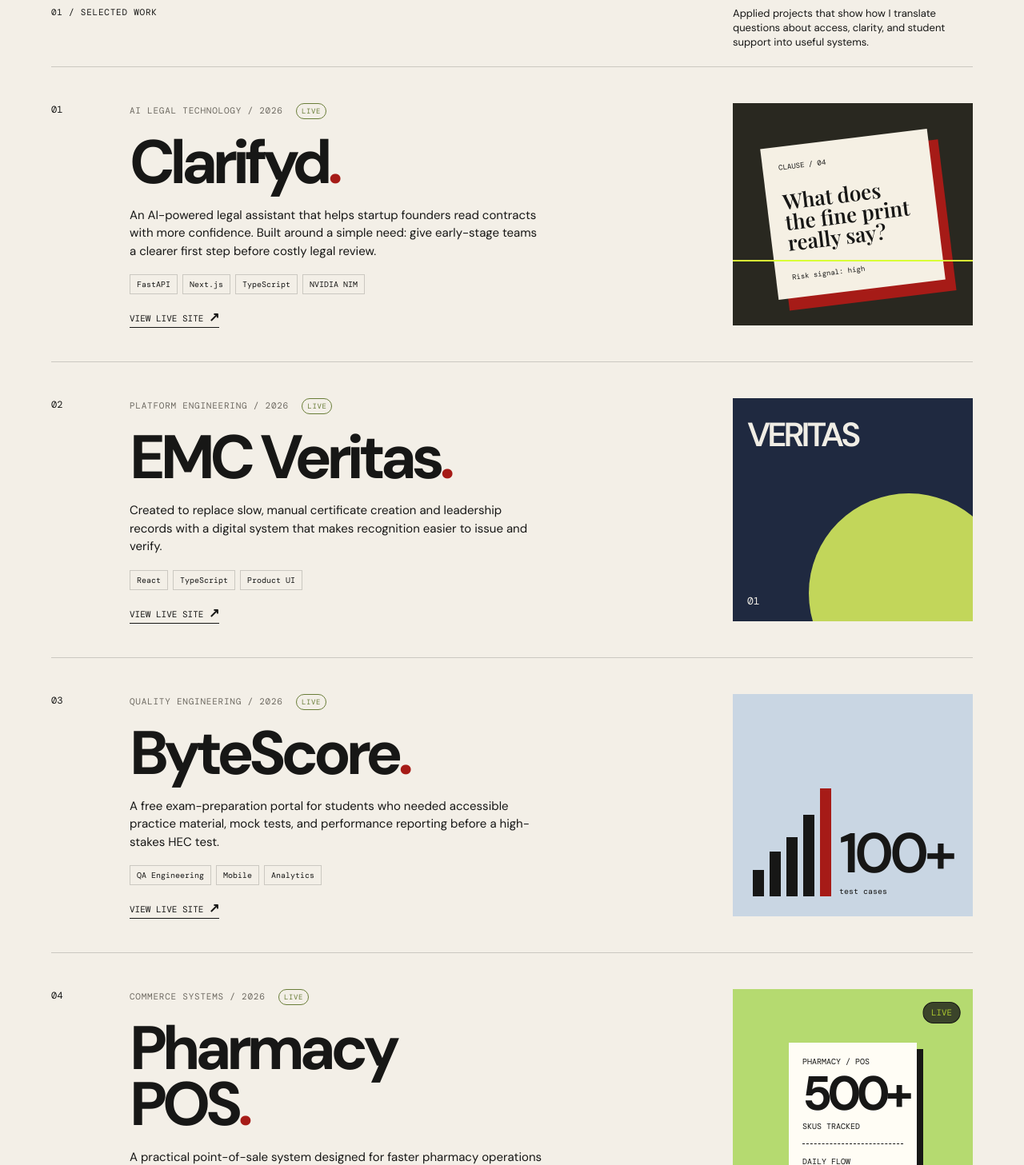
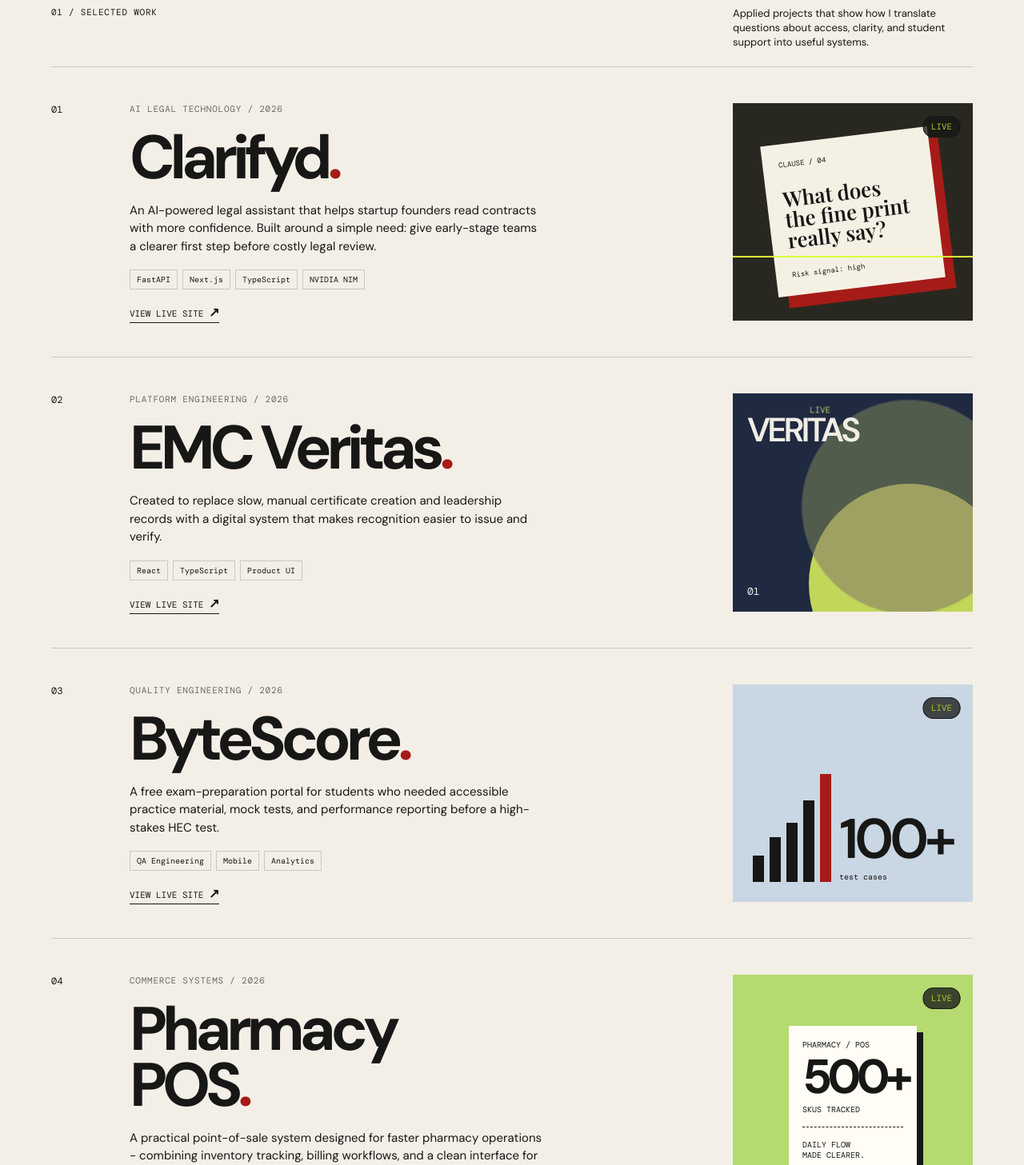
Before and after one commit to ahmadarshad0911/ahmad-arshad-portfolio, a plain HTML site: page index.html in a window 1280 px wide. Shown: the part 1020-2477 px from the top of the page at 80% size. Drawn offline with nearby package versions, Linux system fonts and the light colour scheme; a web font is replaced by a local one.

Commit message:
Standardize project live indicators

```diff
--- a/academic-focus.css
+++ b/academic-focus.css
@@ -2,6 +2,5 @@
 main{display:flex;flex-direction:column}
 .hero{order:1}.marquee{order:2}.work{order:3}.research{order:4}.education{order:5}.experience{order:6}.community{order:7}.stack{order:8}.about{order:9}.cv-section{order:10}.contact{order:11}
 .cv-options{grid-template-columns:minmax(0,760px)}
-.live-badge{display:inline-block;margin-left:9px;padding:3px 6px;border:1px solid currentColor;border-radius:99px;color:#697d38;font:9px var(--mono);letter-spacing:.07em;vertical-align:middle}
 .contact-copy{max-width:510px;margin:-2vw 0 3vw;font-size:17px;line-height:1.5}
 @media(max-width:700px){.contact-copy{margin:-4vw 0 9vw;font-size:16px}}
--- a/index.html
+++ b/index.html
@@ -45,27 +45,27 @@
         <article class="project project-featured" data-project="clarifyd">
           <div class="project-number">01</div>
           <div class="project-body">
-            <p class="project-kind">AI Legal Technology / 2026 <span class="live-badge">Live</span></p>
+            <p class="project-kind">AI Legal Technology / 2026</p>
             <h2>Clarifyd<span>.</span></h2>
             <p class="project-copy">An AI-powered legal assistant that helps startup founders read contracts with more confidence. Built around a simple need: give early-stage teams a clearer first step before costly legal review.</p>
             <div class="tags"><span>FastAPI</span><span>Next.js</span><span>TypeScript</span><span>NVIDIA NIM</span></div>
             <a href="https://clarifyd-ai-startup-legal-assistant.vercel.app/" target="_blank" rel="noreferrer">View live site <b>↗</b></a>
           </div>
-          <div class="project-art legal-art"><div class="paper"><small>CLAUSE / 04</small><strong>What does<br />the fine print<br />really say?</strong><span>Risk signal: high</span></div><div class="scan-line"></div></div>
+          <div class="project-art legal-art"><div class="paper"><small>CLAUSE / 04</small><strong>What does<br />the fine print<br />really say?</strong><span>Risk signal: high</span></div><div class="scan-line"></div><div class="pos-pill">LIVE</div></div>
         </article>
         <article class="project" data-project="emc">
           <div class="project-number">02</div>
-          <div class="project-body"><p class="project-kind">Platform Engineering / 2026 <span class="live-badge">Live</span></p><h2>EMC Veritas<span>.</span></h2><p class="project-copy">Created to replace slow, manual certificate creation and leadership records with a digital system that makes recognition easier to issue and verify.</p><div class="tags"><span>React</span><span>TypeScript</span><span>Product UI</span></div><a href="https://emc-veritas.pages.dev/" target="_blank" rel="noreferrer">View live site <b>↗</b></a></div>
-          <div class="project-art emc-art"><span>VERITAS</span><div></div><i>01</i></div>
+          <div class="project-body"><p class="project-kind">Platform Engineering / 2026</p><h2>EMC Veritas<span>.</span></h2><p class="project-copy">Created to replace slow, manual certificate creation and leadership records with a digital system that makes recognition easier to issue and verify.</p><div class="tags"><span>React</span><span>TypeScript</span><span>Product UI</span></div><a href="https://emc-veritas.pages.dev/" target="_blank" rel="noreferrer">View live site <b>↗</b></a></div>
+          <div class="project-art emc-art"><span>VERITAS</span><div></div><i>01</i><div class="pos-pill">LIVE</div></div>
         </article>
         <article class="project" data-project="bytescore">
           <div class="project-number">03</div>
-          <div class="project-body"><p class="project-kind">Quality Engineering / 2026 <span class="live-badge">Live</span></p><h2>ByteScore<span>.</span></h2><p class="project-copy">A free exam-preparation portal for students who needed accessible practice material, mock tests, and performance reporting before a high-stakes HEC test.</p><div class="tags"><span>QA Engineering</span><span>Mobile</span><span>Analytics</span></div><a href="https://www.bytescore.app/" target="_blank" rel="noreferrer">View live site <b>↗</b></a></div>
-          <div class="project-art byte-art"><div class="chart"><i></i><i></i><i></i><i></i><i></i></div><span>100+<small>test cases</small></span></div>
+          <div class="project-body"><p class="project-kind">Quality Engineering / 2026</p><h2>ByteScore<span>.</span></h2><p class="project-copy">A free exam-preparation portal for students who needed accessible practice material, mock tests, and performance reporting before a high-stakes HEC test.</p><div class="tags"><span>QA Engineering</span><span>Mobile</span><span>Analytics</span></div><a href="https://www.bytescore.app/" target="_blank" rel="noreferrer">View live site <b>↗</b></a></div>
+          <div class="project-art byte-art"><div class="chart"><i></i><i></i><i></i><i></i><i></i></div><span>100+<small>test cases</small></span><div class="pos-pill">LIVE</div></div>
         </article>
         <article class="project" data-project="pharmacy">
           <div class="project-number">04</div>
-          <div class="project-body"><p class="project-kind">Commerce Systems / 2026 <span class="live-badge">Live</span></p><h2>Pharmacy<br />POS<span>.</span></h2><p class="project-copy">A practical point-of-sale system designed for faster pharmacy operations - combining inventory tracking, billing workflows, and a clean interface for busy daily use.</p><div class="tags"><span>JavaScript</span><span>Inventory</span><span>Billing</span></div><a href="https://pharmacy-pos-system-6401cnypn-ahmadarshad0911s-projects.vercel.app/" target="_blank" rel="noreferrer">View live site <b>↗</b></a></div>
+          <div class="project-body"><p class="project-kind">Commerce Systems / 2026</p><h2>Pharmacy<br />POS<span>.</span></h2><p class="project-copy">A practical point-of-sale system designed for faster pharmacy operations - combining inventory tracking, billing workflows, and a clean interface for busy daily use.</p><div class="tags"><span>JavaScript</span><span>Inventory</span><span>Billing</span></div><a href="https://pharmacy-pos-system.vercel.app/" target="_blank" rel="noreferrer">View live site <b>↗</b></a></div>
           <div class="project-art pos-art"><div class="receipt"><small>PHARMACY / POS</small><b>500+</b><span>SKUs tracked</span><hr /><span>Daily flow<br />made clearer.</span></div><div class="pos-pill">LIVE</div></div>
         </article>
       </section>
```
